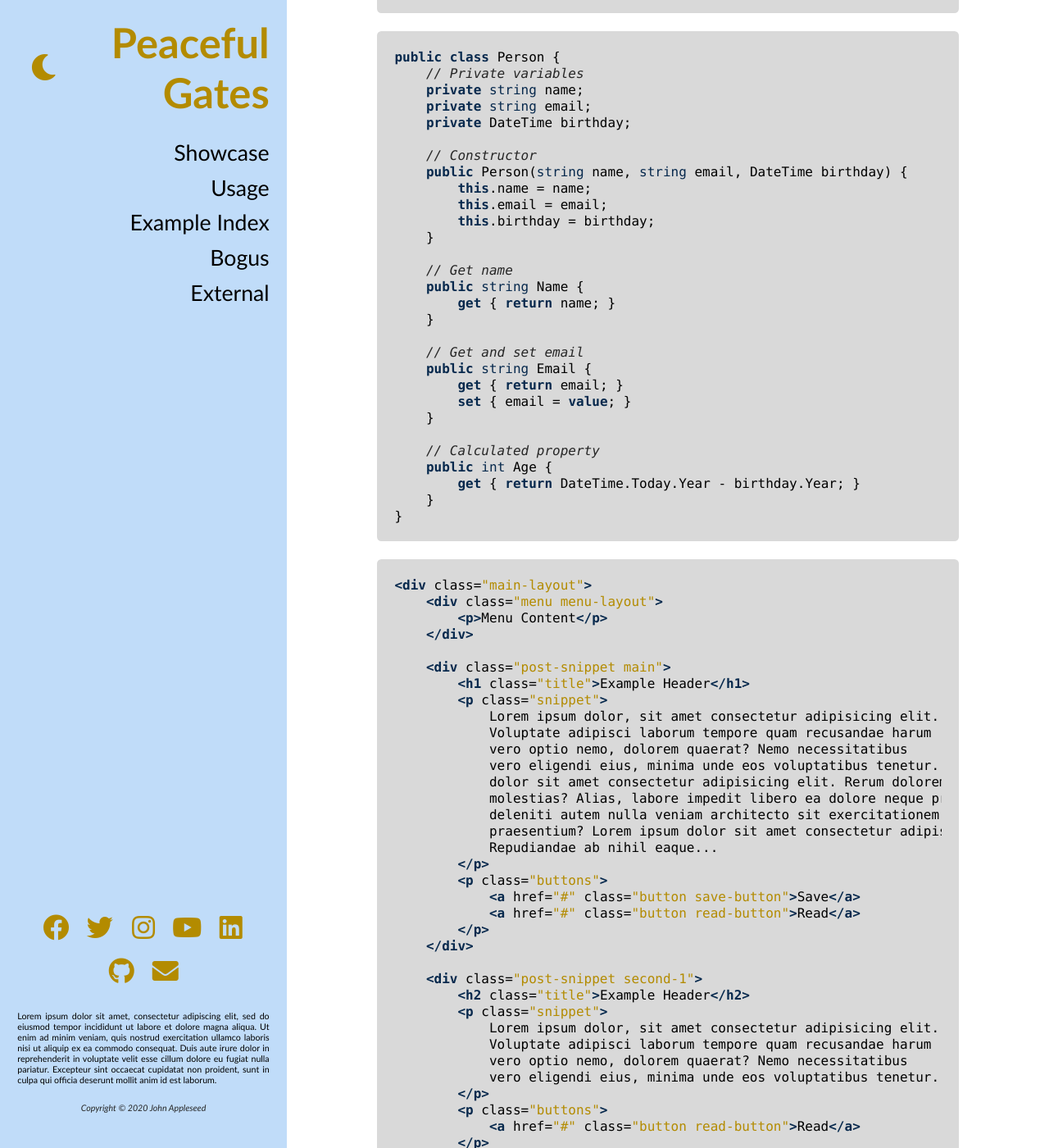
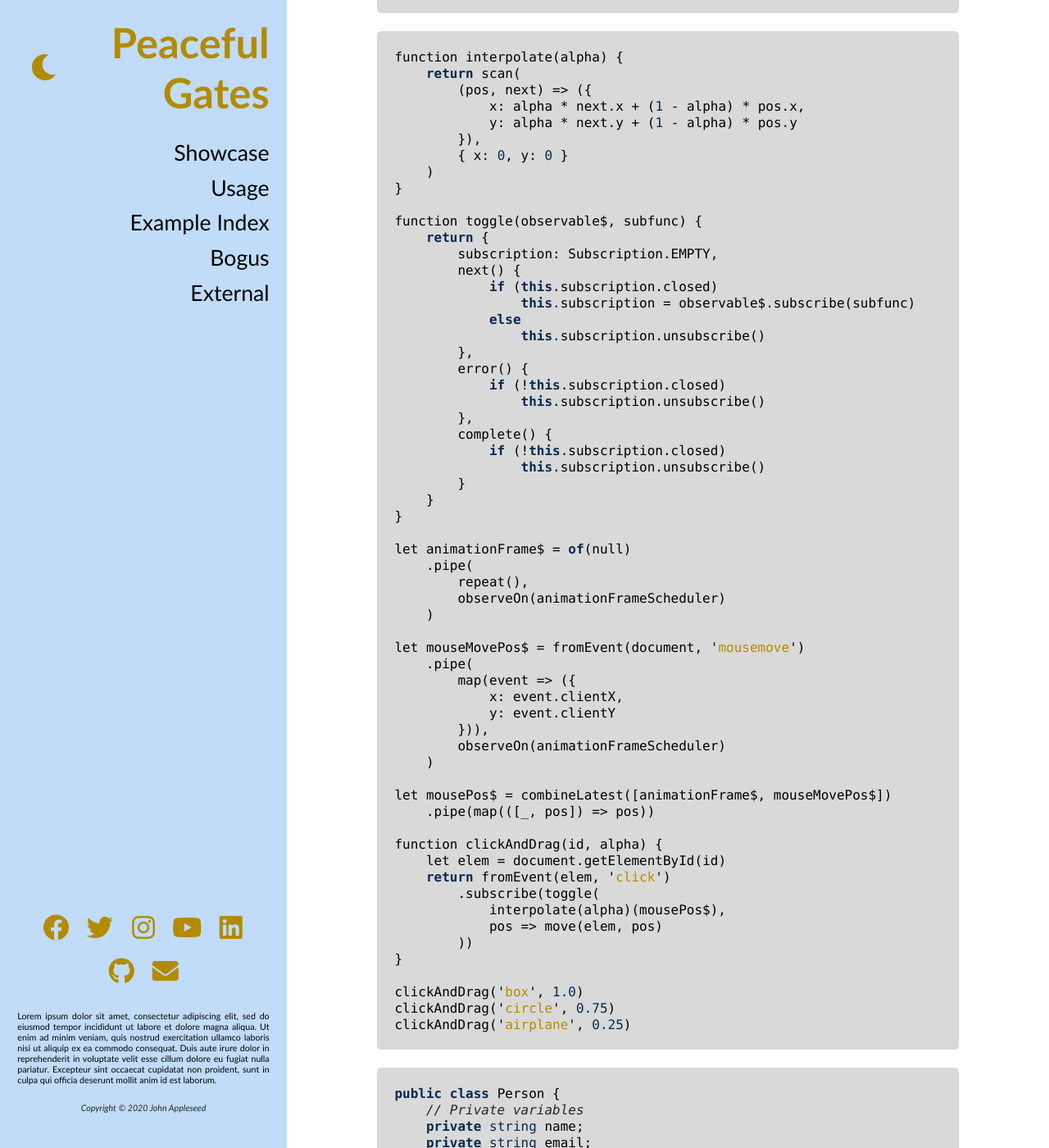
Before and after one commit to andydevs/jekyll-theme-peaceful-gates, a Jekyll site: the page built from showcase.html, in a window 1280 px wide and 1400 px high, scrolled down 2914 px. Shown: the whole window at 82% size. Built offline with Jekyll 4.4.1, drawn with Linux system fonts in a browser that asks for light colours; formulas are drawn with MathJax 3.

Commit message:
Added javascript to showcase

```diff
--- a/showcase.html
+++ b/showcase.html
@@ -92,6 +92,69 @@ def cos(x):
     Computes the cos of x
     """
     return sum((-1**n)*x*(2*n)/factorial(2*n) for n in range(1000))
+{%- endhighlight -%}
+
+{%- highlight js -%}
+function interpolate(alpha) {
+    return scan(
+        (pos, next) => ({
+            x: alpha * next.x + (1 - alpha) * pos.x,
+            y: alpha * next.y + (1 - alpha) * pos.y
+        }),
+        { x: 0, y: 0 }
+    )
+}
+
+function toggle(observable$, subfunc) {
+    return {
+        subscription: Subscription.EMPTY,
+        next() {
+            if (this.subscription.closed)
+                this.subscription = observable$.subscribe(subfunc)
+            else
+                this.subscription.unsubscribe()
+        },
+        error() {
+            if (!this.subscription.closed)
+                this.subscription.unsubscribe()
+        },
+        complete() {
+            if (!this.subscription.closed)
+                this.subscription.unsubscribe()
+        }
+    }
+}
+
+let animationFrame$ = of(null)
+    .pipe(
+        repeat(),
+        observeOn(animationFrameScheduler)
+    )
+
+let mouseMovePos$ = fromEvent(document, 'mousemove')
+    .pipe(
+        map(event => ({
+            x: event.clientX,
+            y: event.clientY
+        })),
+        observeOn(animationFrameScheduler)
+    )
+
+let mousePos$ = combineLatest([animationFrame$, mouseMovePos$])
+    .pipe(map(([_, pos]) => pos))
+
+function clickAndDrag(id, alpha) {
+    let elem = document.getElementById(id)
+    return fromEvent(elem, 'click')
+        .subscribe(toggle(
+            interpolate(alpha)(mousePos$),
+            pos => move(elem, pos)
+        ))
+}
+
+clickAndDrag('box', 1.0)
+clickAndDrag('circle', 0.75)
+clickAndDrag('airplane', 0.25)
 {%- endhighlight -%}
 
 {%- highlight csharp -%}
```
Also changed, not shown: TODO.md (+5 -0 lines).
